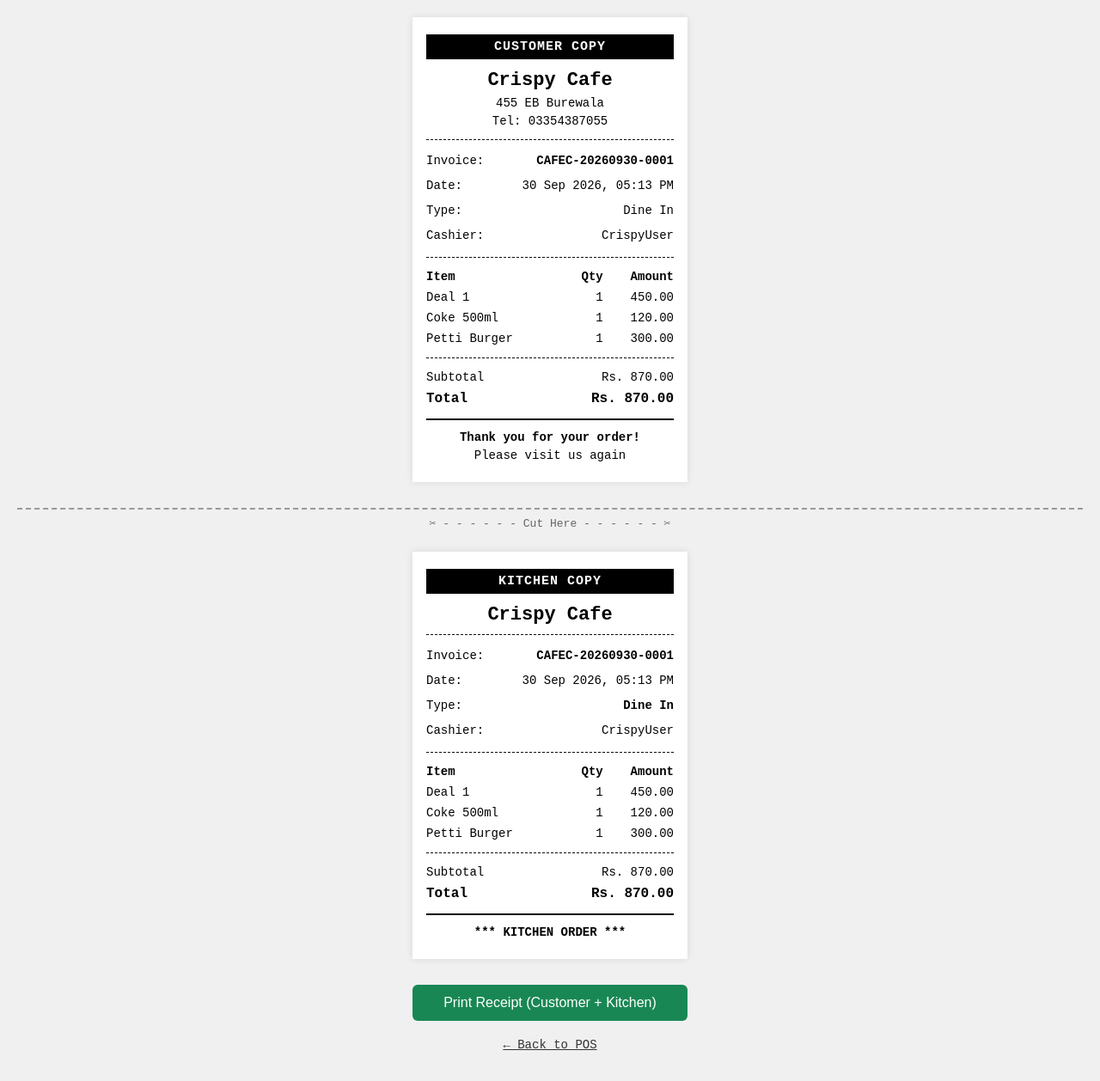
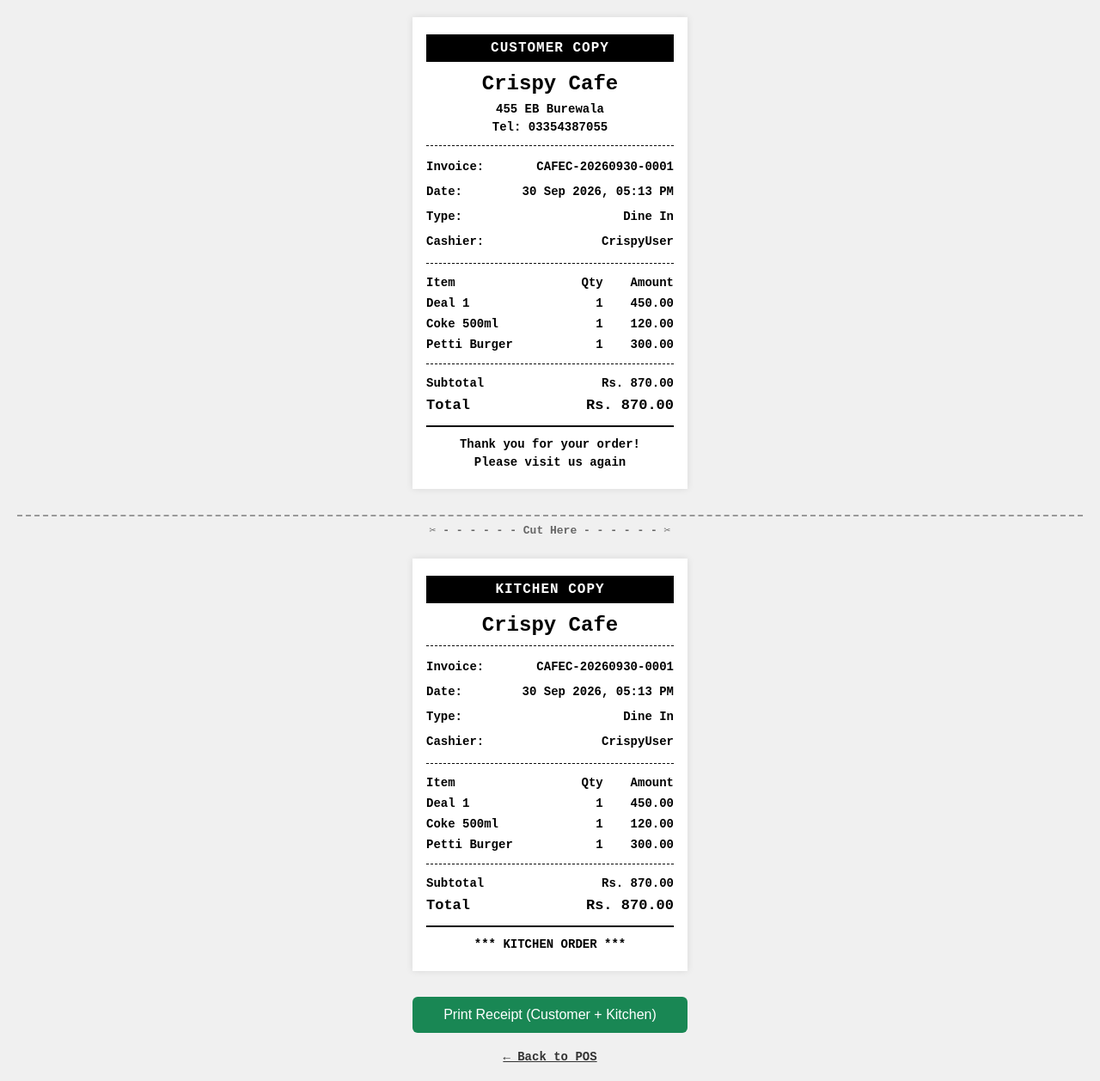
Before and after one commit to Naeemshakir0707/cafe-crispy-pos, a Django app: a page that uses pos/templates/pos/receipt.html in a window 1280 px wide. Shown: the whole page at 86% size. Before the commit the page ends 1222 px from the top, so only its background shows below. Run offline with Django 5.2, Linux system fonts and the light colour scheme; a user stored in the database is signed in; data comes from the database, SQL or seed files in the repository.

Commit message:
Make receipt text bold and headings bigger

```diff
--- a/pos/templates/pos/receipt.html
+++ b/pos/templates/pos/receipt.html
@@ -14,6 +14,7 @@
         font-family: 'Courier New', Courier, monospace;
         background: #f0f0f0;
         padding: 20px;
+        font-weight: bold;          /* All text bold by default */
     }
 
     .receipt {
@@ -22,20 +23,22 @@
         background: white;
         padding: 20px 16px;
         box-shadow: 0 0 8px rgba(0,0,0,0.1);
+        font-weight: bold;
     }
 
     .center { text-align: center; }
     .bold { font-weight: bold; }
 
     .restaurant-name {
-        font-size: 22px;
-        font-weight: bold;
-        margin-bottom: 4px;
+        font-size: 24px;            /* Bigger heading */
+        font-weight: 900;
+        margin-bottom: 6px;
     }
 
     .small {
         font-size: 14px;
         line-height: 1.5;
+        font-weight: bold;
     }
 
     .line {
@@ -52,10 +55,12 @@
         width: 100%;
         border-collapse: collapse;
         font-size: 14px;
+        font-weight: bold;
     }
 
     td {
         padding: 4px 0;
+        font-weight: bold;
     }
 
     .right { text-align: right; }
@@ -64,17 +69,22 @@
         background: #000;
         color: #fff;
         text-align: center;
-        padding: 6px 0;
-        font-size: 15px;
-        font-weight: bold;
+        padding: 7px 0;
+        font-size: 16px;            /* Bigger heading */
+        font-weight: 900;
         margin-bottom: 12px;
         letter-spacing: 1px;
     }
 
     .logo {
-        max-height: 90px;
-        max-width: 200px;
+        max-height: 95px;
+        max-width: 210px;
         margin-bottom: 8px;
+    }
+
+    .total-row {
+        font-size: 17px !important;
+        font-weight: 900 !important;
     }
 
     .cut-line {
@@ -111,12 +121,14 @@
         body {
             background: white;
             padding: 0;
+            font-weight: bold;
         }
         .receipt {
             box-shadow: none;
             width: 100%;
             max-width: 320px;
             page-break-after: always;
+            font-weight: bold;
         }
         .no-print {
             display: none;
@@ -241,7 +253,7 @@
             <td class="right">Rs. {{ sale.delivery_charge }}</td>
         </tr>
         {% endif %}
-        <tr class="bold" style="font-size: 16px;">
+        <tr class="total-row">
             <td>Total</td>
             <td class="right">Rs. {{ sale.total }}</td>
         </tr>
@@ -357,7 +369,7 @@
             <td class="right">Rs. {{ sale.delivery_charge }}</td>
         </tr>
         {% endif %}
-        <tr class="bold" style="font-size: 16px;">
+        <tr class="total-row">
             <td>Total</td>
             <td class="right">Rs. {{ sale.total }}</td>
         </tr>
```
